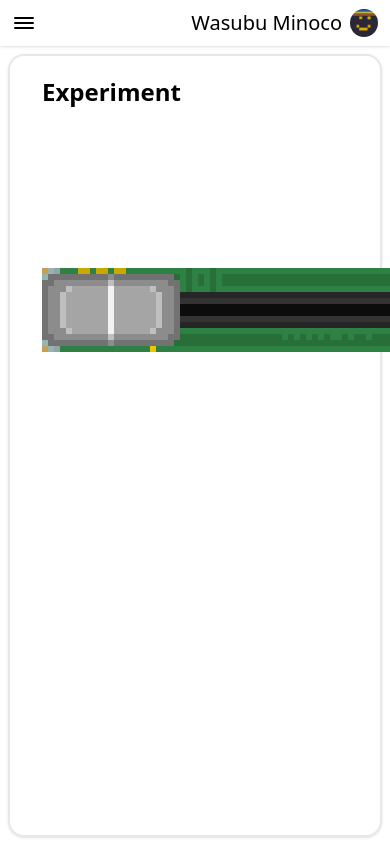
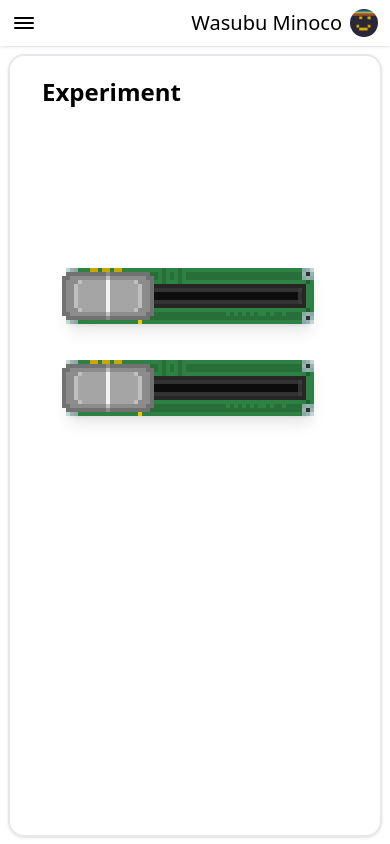
Before and after one commit to wasubu/mino-website, a React (Vite) app in the folder rgdocsBuilder/: page /rgdocs/experiment in a window 390 px wide. Built offline with nearby package versions, Linux system fonts and the light colour scheme.

Commit message:
padding is now fixed for RGslider module - there is no smartphone compat yet

```diff
--- a/rgdocsBuilder/src/components/RGmodules/RGSlider.tsx
+++ b/rgdocsBuilder/src/components/RGmodules/RGSlider.tsx
@@ -3,12 +3,13 @@ import sliderHeadImg from "../../assets/sliderHead.png"
 import sliderBodyImg from "../../assets/sliderBody.png"
 
 const RGSlider: React.FC<{ className?: string }> = ({ className }) => {
-    const moduleScale = 6
+    const moduleScale = 4
     const sliderBodyWidth = 62 * moduleScale
     const sliderHeadWidth = 23 * moduleScale
     const headOffsetY = (14 * moduleScale - 12 * moduleScale) / 2
 
-    const sliderStyle = `${className} relative bg-amber-500`
+    const sliderStyle = `${className} relative`
+    const overflow = moduleScale
 
     const [value, setValue] = useState(0)
     const [dragging, setDragging] = useState(false)
@@ -25,9 +26,9 @@ const RGSlider: React.FC<{ className?: string }> = ({ className }) => {
 
             const rect = slider.getBoundingClientRect()
             const x = clamp(
-                e.clientX - rect.left - grabOffset,
-                - moduleScale,
-                sliderBodyWidth - sliderHeadWidth + moduleScale
+                e.clientX - rect.left - overflow - grabOffset,
+                0,
+                sliderBodyWidth - sliderHeadWidth + overflow * 2
             )
             setValue(x)
         },
@@ -35,12 +36,17 @@ const RGSlider: React.FC<{ className?: string }> = ({ className }) => {
     )
 
     useEffect(() => {
+        function stopDrag() {
+            setDragging(false)
+        }
+
         if (dragging) {
             window.addEventListener("mousemove", onDrag)
-            window.addEventListener("mouseup", () => setDragging(false))
+            window.addEventListener("mouseup", stopDrag)
         }
         return () => {
             window.removeEventListener("mousemove", onDrag)
+            window.removeEventListener("mouseup", stopDrag)
         }
     }, [dragging, onDrag])
 
@@ -48,17 +54,21 @@ const RGSlider: React.FC<{ className?: string }> = ({ className }) => {
         <div
             id="rg-slider-area"
             className={sliderStyle}
-            style={{ width: sliderBodyWidth }}
+            style={{
+                width: sliderBodyWidth + overflow * 2,
+                paddingLeft: overflow
+            }}
         >
             <img
                 src={sliderBodyImg}
                 draggable={false}
                 style={{ imageRendering: "pixelated", height: 14 * moduleScale }}
+                className="shadow-lg"
             />
 
             <img
                 src={sliderHeadImg}
-                className="absolute top-3.5"
+                className="absolute"
                 draggable={false}
                 style={{
                     imageRendering: "pixelated",
--- a/rgdocsBuilder/src/pages/Experiment.tsx
+++ b/rgdocsBuilder/src/pages/Experiment.tsx
@@ -10,7 +10,10 @@ const Experiment: React.FC = () => {
     return (
         <div className={pageStyle}>
             <h2 className="text-2xl font-bold">Experiment</h2>
-            <RGSlider className="absolute top-40"></RGSlider>
+            <div className="flex flex-col gap-9">
+                <RGSlider className="absolute top-40 left-5"></RGSlider>
+                <RGSlider className="absolute top-40 left-5"></RGSlider>
+            </div>
         </div>
     )
 }
```
